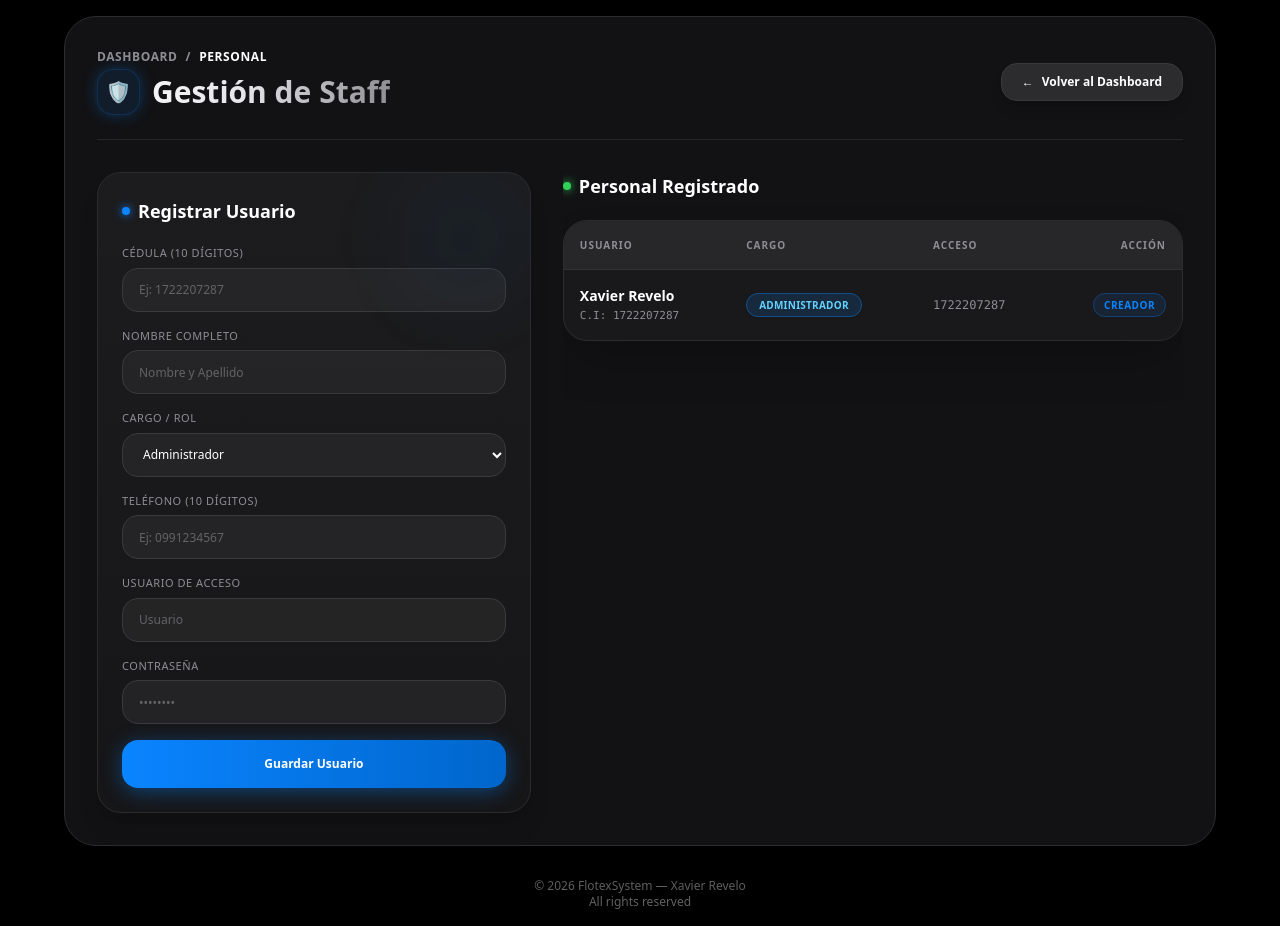
After one commit to xrevelo007-cmyk/FlotexSystem_Web, a Flask app: page /staff in a window 1280 px wide. The commit adds this page. Run offline with Flask 3, Linux system fonts and the light colour scheme; a user stored in the database is signed in; data comes from the database, SQL or seed files in the repository; some libraries are stand-ins or nearby versions.

Commit message:
Modulo Staff completado

```diff
--- a/app.py
+++ b/app.py
@@ -5,9 +5,10 @@ from database import DB_NAME, inicializar_base_datos
 app = Flask(__name__)
 app.secret_key = "flotex_system_secret_key_secure"
 
-# Inicializar BD al arrancar la app
+# Inicializar Base de Datos
 inicializar_base_datos()
 
+# --- RUTA LOGIN ---
 @app.route("/", methods=["GET", "POST"])
 def login():
     if request.method == "POST":
@@ -52,12 +53,77 @@ def login():
 
     return render_template("login.html")
 
+# --- RUTA DASHBOARD ---
 @app.route("/dashboard")
 def dashboard():
     if "usuario" not in session:
         return redirect(url_for("login"))
     return render_template("dashboard.html", nombre=session.get("nombre"), cargo=session.get("cargo"))
 
+# --- MÓDULO DE STAFF ---
+@app.route("/staff", methods=["GET", "POST"])
+def staff():
+    if "usuario" not in session:
+        return redirect(url_for("login"))
+
+    conn = sqlite3.connect(DB_NAME)
+    cursor = conn.cursor()
+
+    if request.method == "POST":
+        cedula = request.form.get("cedula", "").strip()
+        nombre = request.form.get("nombre", "").strip()
+        cargo = request.form.get("cargo", "").strip()
+        telefono = request.form.get("telefono", "").strip()
+        usuario = request.form.get("usuario", "").strip()
+        password = request.form.get("password", "").strip()
+
+        # Validación estricta de 10 dígitos numéricos
+        if not cedula.isdigit() or len(cedula) != 10:
+            flash("La cédula debe contener exactamente 10 dígitos numéricos.", "error")
+        elif telefono and (not telefono.isdigit() or len(telefono) != 10):
+            flash("El teléfono debe contener exactamente 10 dígitos numéricos.", "error")
+        else:
+            try:
+                cursor.execute("""
+                    INSERT INTO staff (cedula, nombre, cargo, telefono, usuario, password)
+                    VALUES (?, ?, ?, ?, ?, ?)
+                """, (cedula, nombre, cargo, telefono, usuario, password))
+                conn.commit()
+                flash("Usuario creado exitosamente.", "success")
+            except sqlite3.IntegrityError:
+                flash("Error: La cédula o el usuario ya existen.", "error")
+            except Exception as e:
+                flash(f"Error al guardar: {e}", "error")
+
+    cursor.execute("SELECT id, cedula, nombre, cargo, telefono, usuario, estado FROM staff")
+    lista_staff = cursor.fetchall()
+    conn.close()
+
+    return render_template("staff.html", staff_members=lista_staff, nombre=session.get("nombre"))
+
+# --- ELIMINAR STAFF ---
+@app.route("/staff/eliminar/<int:staff_id>")
+def eliminar_staff(staff_id):
+    if "usuario" not in session:
+        return redirect(url_for("login"))
+
+    conn = sqlite3.connect(DB_NAME)
+    cursor = conn.cursor()
+
+    # Evitar eliminar al creador
+    cursor.execute("SELECT cedula FROM staff WHERE id = ?", (staff_id,))
+    target = cursor.fetchone()
+    if target and target[0] == "1722207287":
+        flash("No es posible eliminar la cuenta principal del creador.", "error")
+    else:
+        cursor.execute("DELETE FROM staff WHERE id = ?", (staff_id,))
+        conn.commit()
+        flash("Usuario eliminado correctamente.", "success")
+
+    conn.close()
+    return redirect(url_for("staff"))
+
+# --- CERRAR SESIÓN ---
 @app.route("/logout")
 def logout():
     session.clear()
--- /dev/null
+++ b/templates/staff.html
@@ -0,0 +1,147 @@
+{% extends "base.html" %}
+{% block content %}
+<div class="w-full max-w-6xl bg-[#121214] border border-[#2C2C2E] rounded-[32px] p-6 md:p-8 shadow-[0_0_50px_rgba(0,0,0,0.8)] backdrop-blur-xl">
+
+    <!-- Encabezado con efecto Glow -->
+    <div class="flex flex-col md:flex-row justify-between items-start md:items-center border-b border-[#2C2C2E]/80 pb-6 mb-8 gap-4">
+        <div>
+            <div class="flex items-center gap-2 text-xs text-[#8E8E93] mb-1 tracking-wider uppercase font-semibold">
+                <a href="/dashboard" class="hover:text-[#0A84FF] transition">Dashboard</a>
+                <span>/</span>
+                <span class="text-white">Personal</span>
+            </div>
+            <h1 class="text-3xl font-extrabold text-transparent bg-clip-text bg-gradient-to-r from-white via-[#E5E5EA] to-[#8E8E93] flex items-center gap-3">
+                <span class="p-2 rounded-2xl bg-[#0A84FF]/10 text-[#0A84FF] border border-[#0A84FF]/20 text-xl shadow-[0_0_15px_rgba(10,132,255,0.3)]">🛡️</span>
+                Gestión de Staff
+            </h1>
+        </div>
+        <a href="/dashboard" class="bg-[#2C2C2E] hover:bg-[#3A3A3C] text-white border border-[#3A3A3C] px-5 py-2.5 rounded-2xl text-xs font-semibold transition flex items-center gap-2 shadow-lg hover:shadow-cyan-500/10">
+            <span>←</span> Volver al Dashboard
+        </a>
+    </div>
+
+    <!-- Alertas Flash -->
+    {% with messages = get_flashed_messages(with_categories=true) %}
+        {% if messages %}
+            {% for category, message in messages %}
+                <div class="mb-6 p-4 rounded-2xl text-xs font-semibold border backdrop-blur-md shadow-lg {% if category == 'error' %}bg-[#FF453A]/10 text-[#FF453A] border-[#FF453A]/30{% else %}bg-[#30D158]/10 text-[#30D158] border-[#30D158]/30{% endif %}">
+                    {{ message }}
+                </div>
+            {% endfor %}
+        {% endif %}
+    {% endwith %}
+
+    <div class="grid grid-cols-1 lg:grid-cols-12 gap-8">
+
+        <!-- Formulario (4 Columnas) -->
+        <div class="lg:col-span-5 bg-gradient-to-b from-[#1C1C1E] to-[#161618] border border-[#2C2C2E] rounded-3xl p-6 shadow-xl relative overflow-hidden">
+            <div class="absolute top-0 right-0 w-32 h-32 bg-[#0A84FF]/5 rounded-full blur-2xl pointer-events-none"></div>
+
+            <h2 class="text-lg font-bold text-white mb-5 flex items-center gap-2">
+                <span class="w-2 h-2 rounded-full bg-[#0A84FF] shadow-[0_0_8px_#0A84FF]"></span>
+                Registrar Usuario
+            </h2>
+
+            <form action="/staff" method="POST" class="space-y-4">
+                <div>
+                    <label class="text-[11px] font-medium text-[#8E8E93] block mb-1.5 uppercase tracking-wider">Cédula (10 dígitos)</label>
+                    <input type="text" name="cedula" required maxlength="10" minlength="10" pattern="[0-9]{10}"
+                        placeholder="Ej: 1722207287"
+                        oninput="this.value = this.value.replace(/[^0-9]/g, '');"
+                        class="w-full h-11 px-4 rounded-2xl bg-[#2C2C2E]/60 border border-[#3A3A3C] text-white placeholder-[#636366] focus:outline-none focus:border-[#0A84FF] focus:ring-1 focus:ring-[#0A84FF] text-xs transition duration-200">
+                </div>
+                <div>
+                    <label class="text-[11px] font-medium text-[#8E8E93] block mb-1.5 uppercase tracking-wider">Nombre Completo</label>
+                    <input type="text" name="nombre" required
+                        placeholder="Nombre y Apellido"
+                        class="w-full h-11 px-4 rounded-2xl bg-[#2C2C2E]/60 border border-[#3A3A3C] text-white placeholder-[#636366] focus:outline-none focus:border-[#0A84FF] focus:ring-1 focus:ring-[#0A84FF] text-xs transition duration-200">
+                </div>
+                <div>
+                    <label class="text-[11px] font-medium text-[#8E8E93] block mb-1.5 uppercase tracking-wider">Cargo / Rol</label>
+                    <select name="cargo" required
+                        class="w-full h-11 px-4 rounded-2xl bg-[#2C2C2E]/60 border border-[#3A3A3C] text-white focus:outline-none focus:border-[#0A84FF] focus:ring-1 focus:ring-[#0A84FF] text-xs transition duration-200">
+                        <option value="Administrador">Administrador</option>
+                        <option value="Entrenador">Entrenador</option>
+                        <option value="Recepcionista">Recepcionista</option>
+                    </select>
+                </div>
+                <div>
+                    <label class="text-[11px] font-medium text-[#8E8E93] block mb-1.5 uppercase tracking-wider">Teléfono (10 dígitos)</label>
+                    <input type="text" name="telefono" maxlength="10" pattern="[0-9]{10}"
+                        placeholder="Ej: 0991234567"
+                        oninput="this.value = this.value.replace(/[^0-9]/g, '');"
+                        class="w-full h-11 px-4 rounded-2xl bg-[#2C2C2E]/60 border border-[#3A3A3C] text-white placeholder-[#636366] focus:outline-none focus:border-[#0A84FF] focus:ring-1 focus:ring-[#0A84FF] text-xs transition duration-200">
+                </div>
+                <div>
+                    <label class="text-[11px] font-medium text-[#8E8E93] block mb-1.5 uppercase tracking-wider">Usuario de Acceso</label>
+                    <input type="text" name="usuario" required
+                        placeholder="Usuario"
+                        class="w-full h-11 px-4 rounded-2xl bg-[#2C2C2E]/60 border border-[#3A3A3C] text-white placeholder-[#636366] focus:outline-none focus:border-[#0A84FF] focus:ring-1 focus:ring-[#0A84FF] text-xs transition duration-200">
+                </div>
+                <div>
+                    <label class="text-[11px] font-medium text-[#8E8E93] block mb-1.5 uppercase tracking-wider">Contraseña</label>
+                    <input type="password" name="password" required
+                        placeholder="••••••••"
+                        class="w-full h-11 px-4 rounded-2xl bg-[#2C2C2E]/60 border border-[#3A3A3C] text-white placeholder-[#636366] focus:outline-none focus:border-[#0A84FF] focus:ring-1 focus:ring-[#0A84FF] text-xs transition duration-200">
+                </div>
+
+                <button type="submit"
+                    class="w-full h-12 bg-gradient-to-r from-[#0A84FF] to-[#0066CC] hover:from-[#0066CC] hover:to-[#0A84FF] text-white font-bold rounded-2xl transition duration-300 text-xs mt-3 shadow-[0_4px_20px_rgba(10,132,255,0.4)] hover:shadow-[0_4px_25px_rgba(10,132,255,0.6)] flex items-center justify-center gap-2">
+                    <span>Guardar Usuario</span>
+                </button>
+            </form>
+        </div>
+
+        <!-- Tabla (7 Columnas) -->
+        <div class="lg:col-span-7 overflow-x-auto">
+            <h2 class="text-lg font-bold text-white mb-5 flex items-center gap-2">
+                <span class="w-2 h-2 rounded-full bg-[#30D158] shadow-[0_0_8px_#30D158]"></span>
+                Personal Registrado
+            </h2>
+            <div class="border border-[#2C2C2E] rounded-3xl overflow-hidden bg-[#1C1C1E]/80 backdrop-blur-md shadow-2xl">
+                <table class="w-full text-left text-xs text-white">
+                    <thead class="bg-[#2C2C2E]/80 text-[#8E8E93] uppercase text-[10px] tracking-widest border-b border-[#3A3A3C]/60">
+                        <tr>
+                            <th class="p-4">Usuario</th>
+                            <th class="p-4">Cargo</th>
+                            <th class="p-4">Acceso</th>
+                            <th class="p-4 text-right">Acción</th>
+                        </tr>
+                    </thead>
+                    <tbody class="divide-y divide-[#2C2C2E]/80">
+                        {% for member in staff_members %}
+                        <tr class="hover:bg-[#2C2C2E]/40 transition duration-150">
+                            <td class="p-4">
+                                <div class="font-bold text-white text-sm">{{ member[2] }}</div>
+                                <div class="text-[11px] text-[#8E8E93] font-mono mt-0.5">C.I: {{ member[1] }}</div>
+                            </td>
+                            <td class="p-4">
+                                <span class="px-3 py-1 rounded-full text-[10px] font-bold tracking-wide uppercase border shadow-sm
+                                    {% if member[3] == 'Administrador' %}bg-[#0A84FF]/15 text-[#64D2FF] border-[#0A84FF]/40 shadow-[0_0_10px_rgba(10,132,255,0.2)]
+                                    {% elif member[3] == 'Entrenador' %}bg-[#BF5AF2]/15 text-[#E58FFF] border-[#BF5AF2]/40 shadow-[0_0_10px_rgba(191,90,242,0.2)]
+                                    {% else %}bg-[#30D158]/15 text-[#66D981] border-[#30D158]/40 shadow-[0_0_10px_rgba(48,209,88,0.2)]{% endif %}">
+                                    {{ member[3] }}
+                                </span>
+                            </td>
+                            <td class="p-4 text-[#8E8E93] font-mono text-xs">{{ member[5] }}</td>
+                            <td class="p-4 text-right">
+                                {% if member[1] != '1722207287' %}
+                                <a href="/staff/eliminar/{{ member[0] }}"
+                                   onclick="return confirm('¿Seguro que deseas eliminar este usuario?');"
+                                   class="text-[#FF453A] hover:bg-[#FF453A]/20 border border-[#FF453A]/40 px-3 py-1.5 rounded-xl transition duration-150 font-semibold text-[11px] shadow-sm">
+                                    Eliminar
+                                </a>
+                                {% else %}
+                                <span class="text-[10px] text-[#0A84FF] font-bold uppercase tracking-wider bg-[#0A84FF]/10 px-2.5 py-1 rounded-full border border-[#0A84FF]/30">Creador</span>
+                                {% endif %}
+                            </td>
+                        </tr>
+                        {% endfor %}
+                    </tbody>
+                </table>
+            </div>
+        </div>
+
+    </div>
+</div>
+{% endblock %}
```
Also changed, not shown: templates/dashboard.html (+6 -5 lines).
